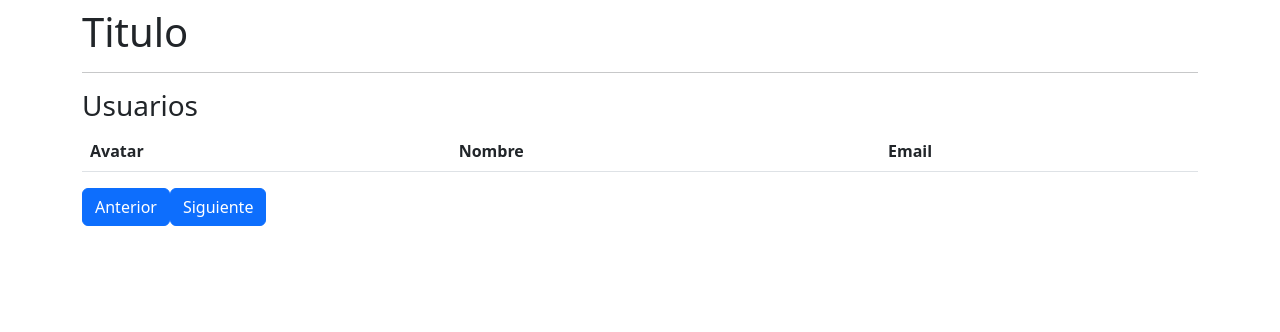
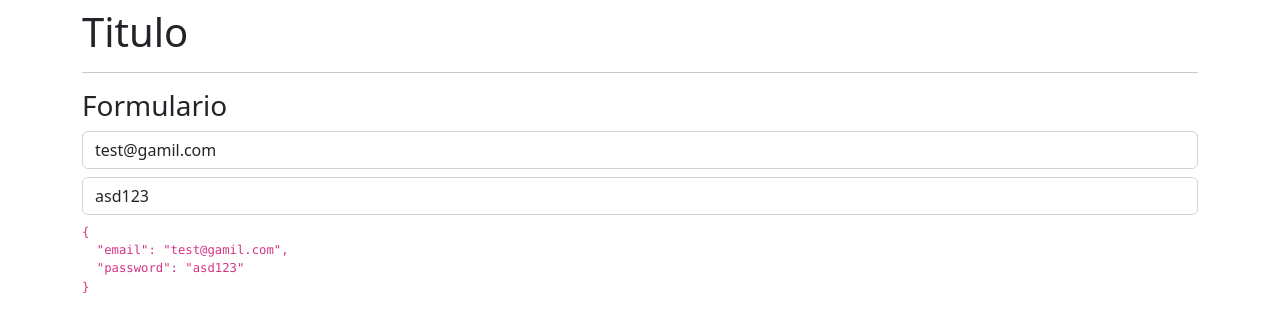
Before and after one commit to tomymiranda/PracticaTypescript, a React (Create React App) app in the folder 01/: page / in a window 1280 px wide. Shown: the top 332 px of the page. Built offline with nearby package versions, Linux system fonts and the light colour scheme; no server answers.

Commit message:
se agrega formulario

```diff
--- a/01/src/App.tsx
+++ b/01/src/App.tsx
@@ -2,6 +2,7 @@ import React from 'react'
 import TiposBasicos from '../src/typescript/TiposBasicos'
 import Contador from './components/Contador';
 import ContadorConHook from './components/ContadorConHook';
+import { Formulario } from './components/Formulario';
 import Login from './components/Login';
 import Usuarios from './components/Usuarios';
 import Funciones from './typescript/Funciones';
@@ -19,7 +20,8 @@ const App = () => {
       {/*<Contador/> */}
       {/*<ContadorConHook/>*/}
       {/*<Login/>*/}
-      <Usuarios/>
+      {/*<Usuarios/>*/}
+      <Formulario/>
     </div>
 
   )
--- /dev/null
+++ b/01/src/components/Formulario.tsx
@@ -0,0 +1,42 @@
+import React from 'react'
+import { useState } from 'react';
+
+export const Formulario = () => {
+
+    const [formulario, setFormulario] = useState({
+      email: "test@gamil.com",
+      password: "asd123",
+    });
+
+    const onChange = (value: string, campo:string) => {
+        setFormulario({
+            ...formulario,
+            [campo]: value
+        })
+    }
+
+    return (
+      <>
+        <h3>Formulario</h3>
+        <form>
+          <input
+            type="text"
+            placeholder="email"
+            className="form-control"
+            value={formulario.email}
+            onChange={(e) => onChange(e.target.value, "email")}
+          />
+          <input
+            type="text"
+            placeholder="password"
+            className="form-control mt-2 mb-2"
+            value={formulario.password}
+            onChange={(e) => onChange(e.target.value, "password")}
+          />
+          <code>
+              <pre>{JSON.stringify(formulario,null,2)}</pre>
+          </code>
+        </form>
+      </>
+    );
+}
```
